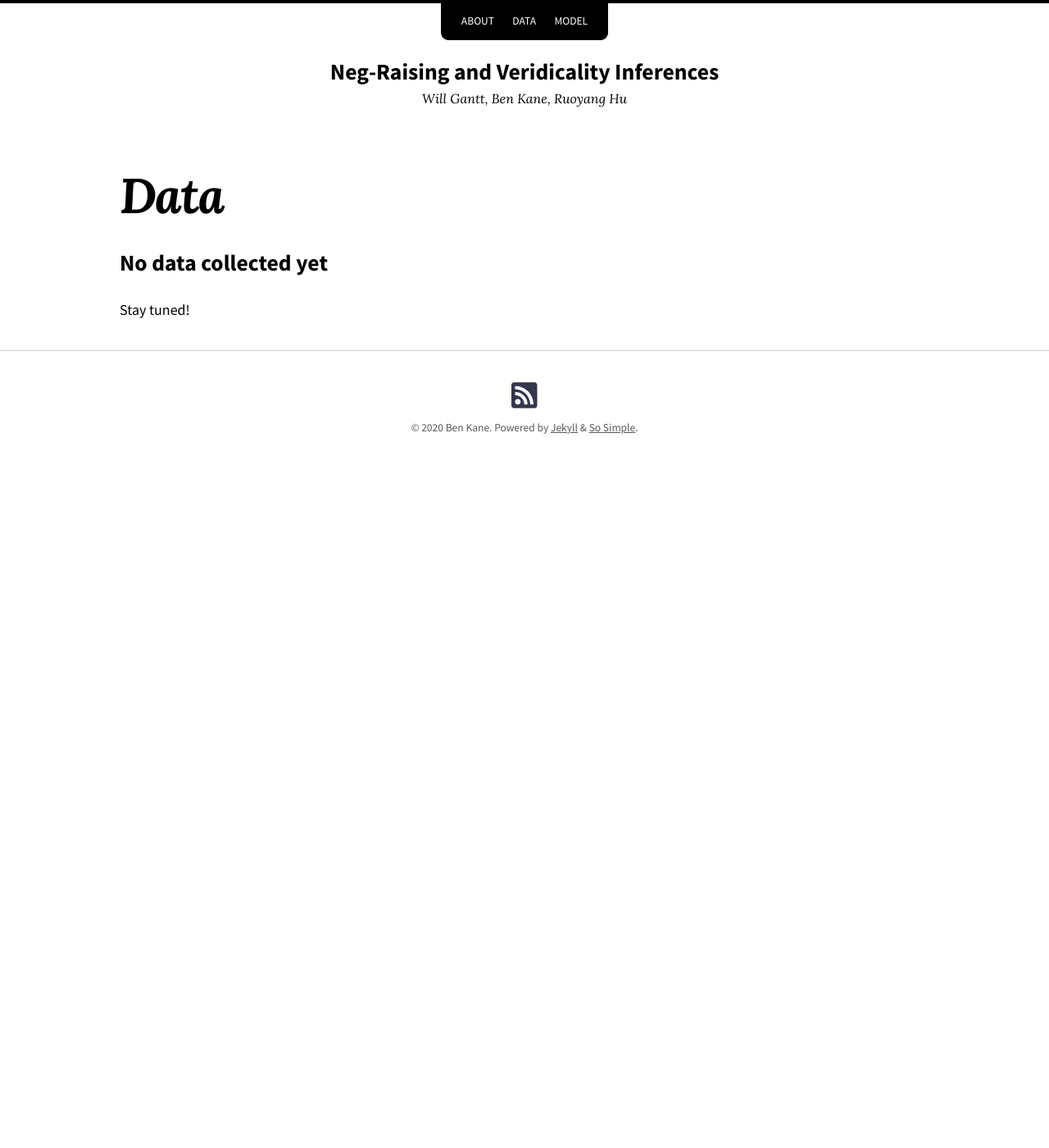
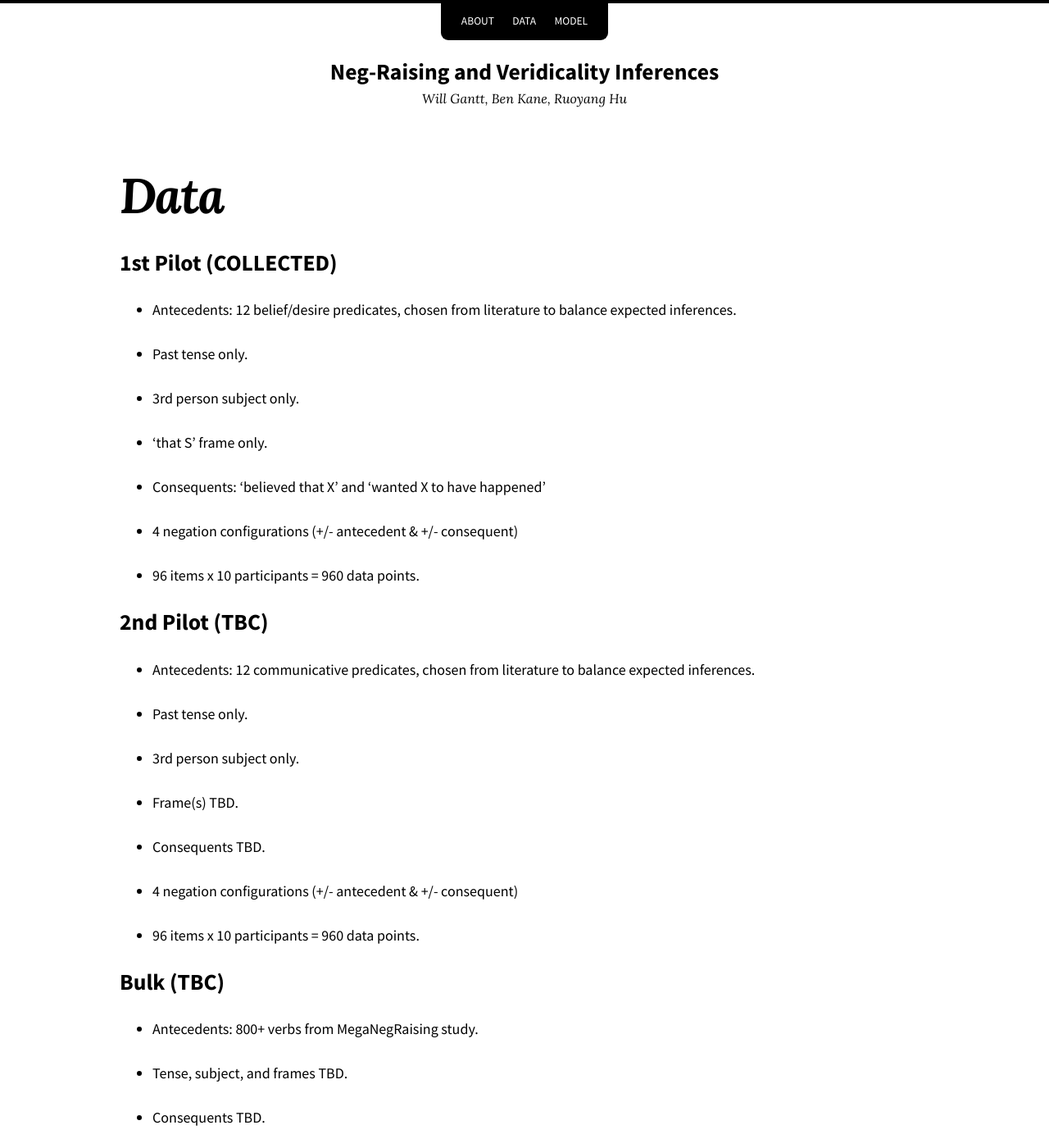
Before and after one commit to bkane2/bkane2.github.io, a Jekyll site: the page built from data/index.md, in a window 1280 px wide and 1400 px high. Shown: the whole window at 82% size. Built offline with Jekyll 4.4.1, drawn with Linux system fonts in a browser that asks for light colours; nearby versions of some CDN libraries; some of the changed text lies outside the part shown.

Commit message:
Pushed updates

```diff
--- a/data/index.md
+++ b/data/index.md
@@ -5,6 +5,46 @@ excerpt: "Data collected as part of the Neg-Raising and Veridicality project."
 search_omit: true
 ---
 
-## No data collected yet
+## 1st Pilot (COLLECTED)
 
-Stay tuned!
+* Antecedents: 12 belief/desire predicates, chosen from literature to balance expected inferences.
+
+* Past tense only.
+
+* 3rd person subject only.
+
+* 'that S' frame only.
+
+* Consequents: 'believed that X' and 'wanted X to have happened'
+
+* 4 negation configurations (+/- antecedent & +/- consequent)
+
+* 96 items x 10 participants = 960 data points.
+
+## 2nd Pilot (TBC)
+
+* Antecedents: 12 communicative predicates, chosen from literature to balance expected inferences.
+
+* Past tense only.
+
+* 3rd person subject only.
+
+* Frame(s) TBD.
+
+* Consequents TBD.
+
+* 4 negation configurations (+/- antecedent & +/- consequent)
+
+* 96 items x 10 participants = 960 data points.
+
+## Bulk (TBC)
+
+* Antecedents: 800+ verbs from MegaNegRaising study.
+
+* Tense, subject, and frames TBD.
+
+* Consequents TBD.
+
+* 4 'high negation' configurations plus neg-raising in consequent.
+
+* Data size TBD.
```
